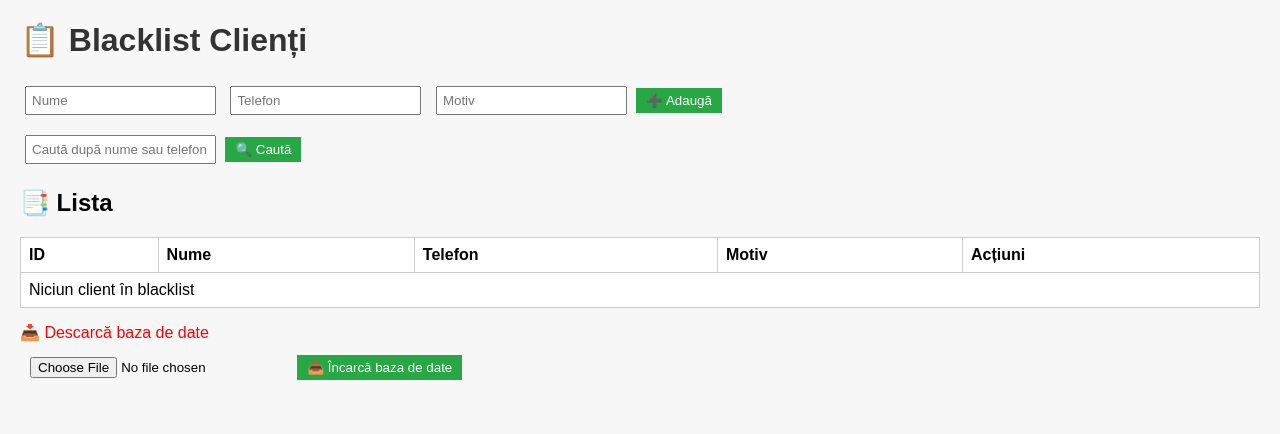
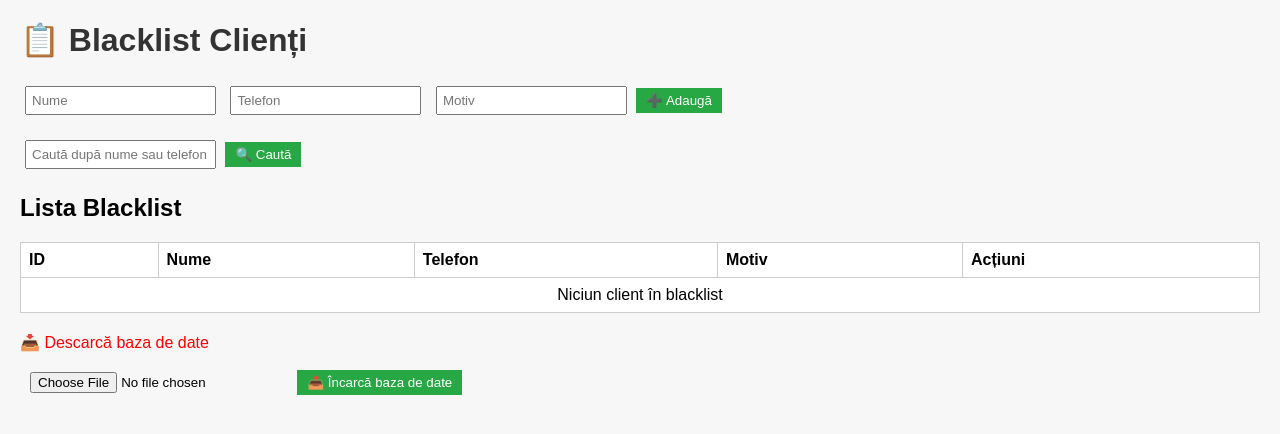
Before and after one commit to gsmcontactct/Web-Blacklist-Clients, a Flask app: page / in a window 1280 px wide. Shown: the top 434 px of the page. Run offline with Flask 3, Linux system fonts and the light colour scheme; data that the repository does not hold is empty.

Commit message:
fix: corectat formular (nume/telefon/motiv) + functii cautare/upload/download DB

```diff
--- a/templates/index.html
+++ b/templates/index.html
@@ -17,13 +17,14 @@
     </form>
 
     <!-- Formular căutare -->
-    <form action="/" method="GET" style="margin-top: 10px;">
+    <form action="/" method="GET" style="margin-top: 15px;">
         <input type="text" name="q" value="{{ query }}" placeholder="Caută după nume sau telefon">
         <button type="submit">🔍 Caută</button>
     </form>
 
-    <h2>📑 Lista</h2>
-    <table>
+    <!-- Lista clienților -->
+    <h2>Lista Blacklist</h2>
+    <table border="1" cellpadding="5" cellspacing="0">
         <tr>
             <th>ID</th>
             <th>Nume</th>
@@ -38,22 +39,30 @@
             <td>{{ client[2] }}</td>
             <td>{{ client[3] }}</td>
             <td>
-                <a href="/delete/{{ client[0] }}" onclick="return confirm('Ești sigur că vrei să ștergi acest client?')">🗑️ Șterge</a>
+                <form action="/delete" method="POST" style="display:inline;">
+                    <button type="submit" name="id" value="{{ client[0] }}" onclick="return confirm('Ștergi acest client?')">🗑️ Șterge</button>
+                </form>
             </td>
         </tr>
         {% else %}
         <tr>
-            <td colspan="5">Niciun client în blacklist</td>
+            <td colspan="5" style="text-align:center;">Niciun client în blacklist</td>
         </tr>
         {% endfor %}
     </table>
 
-    <div style="margin-top: 15px;">
+    <!-- Backup DB -->
+    <div style="margin-top: 20px;">
         <a href="/download-db">📥 Descarcă baza de date</a>
-        <form action="/upload-db" method="POST" enctype="multipart/form-data" style="margin-top: 5px;">
+    </div>
+
+    <!-- Upload DB -->
+    <div style="margin-top: 10px;">
+        <form action="/upload-db" method="POST" enctype="multipart/form-data">
             <input type="file" name="file" required>
             <button type="submit">📤 Încarcă baza de date</button>
         </form>
     </div>
+
 </body>
 </html>
```
